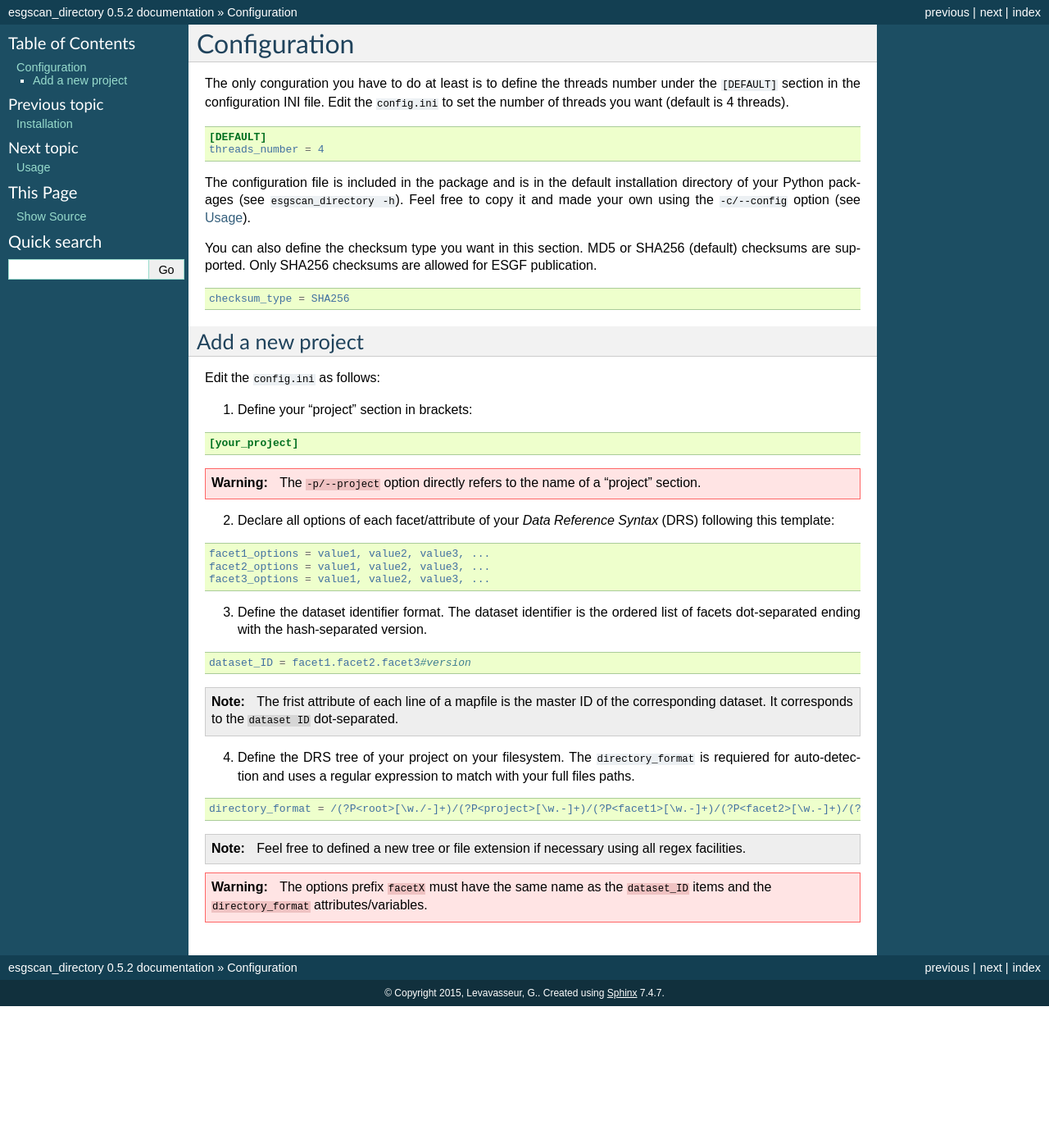
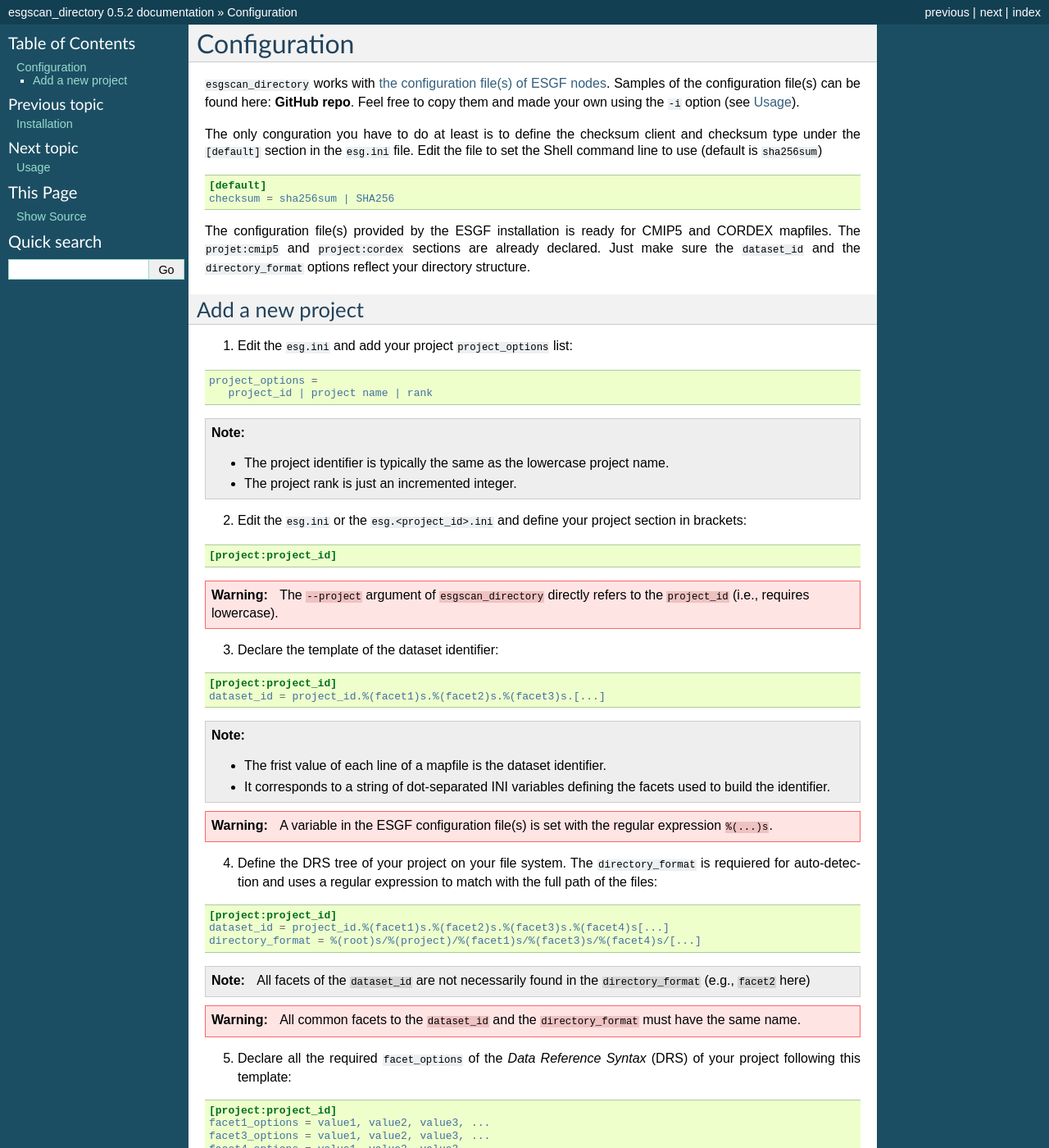
Before and after one commit to ESGF/esgf-prepare, a Sphinx documentation site: the page built from docs/configuration.rst, in a window 1280 px wide and 1400 px high. Shown: the whole window at 82% size. Built offline with Sphinx 7.4.7, drawn with Linux system fonts in a browser that asks for light colours; some of the changed text lies outside the part shown.

Commit message:
Documentation update

```diff
--- a/docs/configuration.rst
+++ b/docs/configuration.rst
@@ -4,57 +4,86 @@
 Configuration
 =============
 
-The only conguration you have to do at least is to define the threads number under the ``[DEFAULT]`` section in the configuration INI file. Edit the ``config.ini`` to set the number of threads you want (default is 4 threads).
+``esgscan_directory`` works with `the configuration file(s) of ESGF nodes <https://github.com/ESGF/esgf.github.io/wiki/ESGF_Project_Configuration>`_. Samples of the configuration file(s) can be found here: **GitHub repo**. Feel free to copy them and made your own using the ``-i`` option (see :ref:`usage`).
+
+The only conguration you have to do at least is to define the checksum client and checksum type under the ``[default]`` section in the ``esg.ini`` file. Edit the file to set the Shell command line to use (default is ``sha256sum``)
 
 .. code-block:: ini
 
-   [DEFAULT]
-   threads_number = 4
+   [default]
+   checksum = sha256sum | SHA256
 
-The configuration file is included in the package and is in the default installation directory of your Python packages (see ``esgscan_directory -h``). Feel free to copy it and made your own using the ``-c/--config`` option (see :ref:`usage`).
-
-You can also define the checksum type you want in this section. MD5 or SHA256 (default) checksums are supported. Only SHA256 checksums are allowed for ESGF publication.
-
-.. code-block:: ini
-
-   checksum_type = SHA256
-
+The configuration file(s) provided by the ESGF installation is ready for CMIP5 and CORDEX mapfiles. The ``projet:cmip5`` and ``project:cordex`` sections are already declared. Just make sure the ``dataset_id`` and the ``directory_format`` options reflect your directory structure.
 
 Add a new project
 *****************
 
-Edit the ``config.ini`` as follows:
-
-1. Define your "project" section in brackets:
+1. Edit the ``esg.ini`` and add your project ``project_options`` list:
 
 .. code-block:: ini
 
-   [your_project]
+   project_options =
+      project_id | project name | rank
 
-.. warning:: The ``-p/--project`` option directly refers to the name of a "project" section.
+.. note::
+    * The project identifier is typically the same as the lowercase project name.
+    * The project rank is just an incremented integer.
 
-2. Declare all options of each facet/attribute of your *Data Reference Syntax* (DRS) following this template:
+2. Edit the ``esg.ini`` or the ``esg.<project_id>.ini`` and define your project section in brackets:
 
 .. code-block:: ini
 
-   facet1_options = value1, value2, value3, ...
-   facet2_options = value1, value2, value3, ...
-   facet3_options = value1, value2, value3, ...
+   [project:project_id]
 
-3. Define the dataset identifier format. The dataset identifier is the ordered list of facets dot-separated ending with the hash-separated version.
+.. warning:: The ``--project`` argument of ``esgscan_directory`` directly refers to the ``project_id`` (i.e., requires lowercase).
+
+3. Declare the template of the dataset identifier:
 
 .. code-block:: ini
 
-   dataset_ID = facet1.facet2.facet3#version
+   [project:project_id]
+   dataset_id = project_id.%(facet1)s.%(facet2)s.%(facet3)s.[...]
 
-.. note:: The frist attribute of each line of a mapfile is the master ID of the corresponding dataset. It corresponds to the ``dataset ID`` dot-separated.
+.. note::
+    * The frist value of each line of a mapfile is the dataset identifier.
+    * It corresponds to a string of dot-separated INI variables defining the facets used to build the identifier.
 
-4. Define the DRS tree of your project on your filesystem. The ``directory_format`` is requiered for auto-detection and uses a regular expression to match with your full files paths.
+.. warning:: A variable in the ESGF configuration file(s) is set with the regular expression ``%(...)s``.
+
+4. Define the DRS tree of your project on your file system. The ``directory_format`` is requiered for auto-detection and uses a regular expression to match with the full path of the files:
 
 .. code-block:: ini
 
-   directory_format = /(?P<root>[\w./-]+)/(?P<project>[\w.-]+)/(?P<facet1>[\w.-]+)/(?P<facet2>[\w.-]+)/(?P<facet3>[\w.-]+)/(?P<filename>[\w.-]+\.nc)
+   [project:project_id]
+   dataset_id = project_id.%(facet1)s.%(facet2)s.%(facet3)s.%(facet4)s[...]
+   directory_format = %(root)s/%(project)/%(facet1)s/%(facet3)s/%(facet4)s/[...]
 
-.. note:: Feel free to defined a new tree or file extension if necessary using all regex facilities.
+.. note:: All facets of the ``dataset_id`` are not necessarily found in the ``directory_format`` (e.g., ``facet2`` here)
 
-.. warning:: The options prefix ``facetX`` must have the same name as the ``dataset_ID`` items and the ``directory_format`` attributes/variables.
+.. warning:: All common facets to the ``dataset_id`` and the ``directory_format`` must have the same name.
+
+5. Declare all the required ``facet_options`` of the *Data Reference Syntax* (DRS) of your project following this template:
+
+.. code-block:: ini
+
+   [project:project_id]
+   facet1_options = value1, value2, value3, ...
+   facet3_options = value1, value2, value3, ...
+   facet4_options = value1, value2, value3, ...
+
+6. If a facet is missing in ``directory_format`` to allow the ``dataset_id`` filling, declare the appropriate ``facet_map`` as follows:
+
+.. code-block:: ini
+
+   [project:project_id]
+   facet_map = map(facet4 : facet2)
+   value4-1 | value2-1
+   value4-2 | value2-2
+   value4-3 | value2-3
+
+.. note:: The maptable uses the value of a declared facet to map the value of another missing facet in the ``directory_format``.
+
+.. warning::
+    * The missing facet has to be declared as a "destination" key (i.e., on the right of the colon).
+    * Duplicated lines cannot occur in a maptable.
+    * A facet has to have at least one options list or maptable.
--- a/docs/credits.rst
+++ b/docs/credits.rst
@@ -6,7 +6,7 @@ Credits
 Developer/Author
 ****************
 
-`Guillaume Levavasseur <glipsl@ipsl.jussieu.fr>`_ (`CNRS <http://www.cnrs.fr/>`_/`IPSL <https://www.ipsl.fr/>`_)
+`Guillaume LEVAVASSEUR <glipsl@ipsl.jussieu.fr>`_ (`CNRS <http://www.cnrs.fr/>`_/`IPSL <https://www.ipsl.fr/>`_)
 
 Contributors
 ************
@@ -18,4 +18,4 @@ Contributors
 Contacts
 ********
 
-To submit bugs, suggestions or ideas, please address your comments to `Guillaume Levavasseur <glipsl@ipsl.jussieu.fr>`_ or post your issue on our `GitHub repository <https://github.com/IS-ENES-Data/esgf-mapfiles>`_.
+To submit bugs, suggestions or ideas, please address your comments to `Guillaume LEVAVASSEUR <glipsl@ipsl.jussieu.fr>`_ or post your issue on our `GitHub repository <https://github.com/IS-ENES-Data/esgf-mapfiles>`_.
```
Also changed, not shown: docs/autodoc.rst (+10 -3 lines), docs/synopsis.rst (+33 -23 lines), docs/usage.rst (line endings or trailing spaces), 6 other files.
